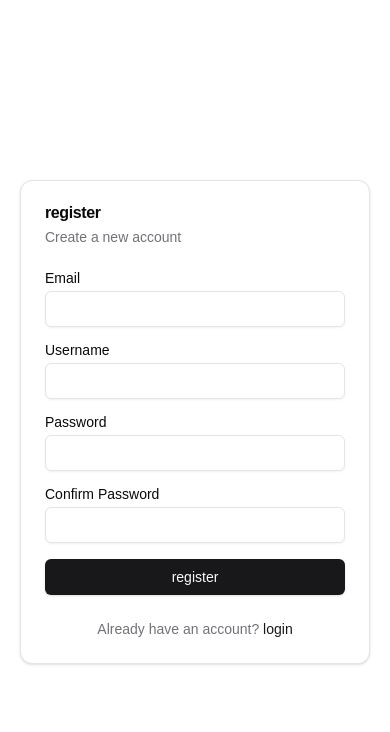
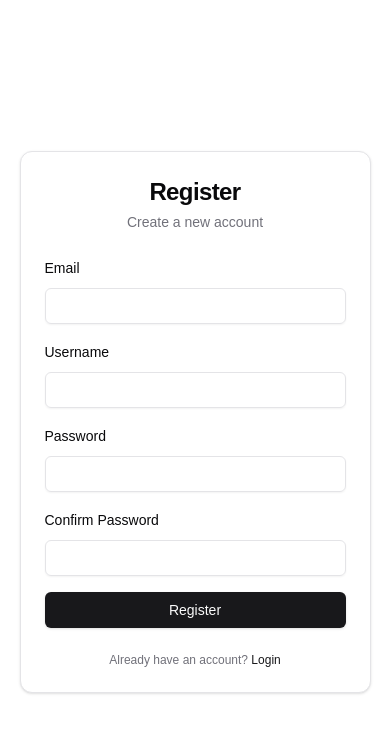
Before and after one commit to aryansrana/horus-ai-resume-project, a Next.js app in the folder frontend/: page /register in a window 390 px wide. Shown: the top 732 px of the page. Built offline with nearby package versions, Linux system fonts and the light colour scheme.

Commit message:
made login and register responsive

```diff
--- a/frontend/components/login.tsx
+++ b/frontend/components/login.tsx
@@ -9,11 +9,11 @@ import { Input } from "@/components/ui/input"
 import { Label } from "@/components/ui/label"
 import { Card, CardContent, CardHeader, CardTitle, CardDescription, CardFooter } from "@/components/ui/card"
 import { Alert, AlertDescription, AlertTitle } from "@/components/ui/alert"
-import {/* LoginProps, */LoginFormData } from "@/app/types/auth"
+import { LoginFormData } from "@/app/types/auth"
 import Cookies from 'js-cookie';
 import { jwtDecode } from 'jwt-decode';
 
-export function Login({}/*: LoginProps*/) {
+export function Login() {
   const [formData, setFormData] = useState<LoginFormData>({
     email: '',
     password: ''
@@ -38,8 +38,7 @@ export function Login({}/*: LoginProps*/) {
       })
       if (response.data.token) {
         const decodedToken: { exp: number } = jwtDecode(response.data.token);
-        const expirationDate = new Date(decodedToken.exp * 1000); // Convert exp (seconds) to milliseconds
-        // Set the cookie with the expiration date
+        const expirationDate = new Date(decodedToken.exp * 1000);
         Cookies.set('token', response.data.token, { expires: expirationDate });
 
         router.push('/dashboard')
@@ -55,40 +54,56 @@ export function Login({}/*: LoginProps*/) {
   }
 
   return (
-    <Card className="w-[350px]">
+    <div className="flex items-center justify-center min-h-screen p-4 bg-background">
+      <Card className="w-full max-w-[400px] sm:max-w-[350px]">
         <CardHeader>
-        <CardTitle>Login</CardTitle>
-        <CardDescription>Enter your credentials to access your account</CardDescription>
+          <CardTitle className="text-2xl font-bold text-center">Login</CardTitle>
+          <CardDescription className="text-center">Enter your credentials to access your account</CardDescription>
         </CardHeader>
         <CardContent>
-        <form onSubmit={handleSubmit}>
-          <div className="grid w-full items-center gap-4">
-            <div className="flex flex-col space-y-1.5">
+          <form onSubmit={handleSubmit} className="space-y-4">
+            <div className="space-y-2">
               <Label htmlFor="email">Email</Label>
-              <Input id="email" name="email" type="email" value={formData.email} onChange={handleChange} required />
+              <Input
+                id="email"
+                name="email"
+                type="email"
+                value={formData.email}
+                onChange={handleChange}
+                required
+                className="w-full"
+              />
             </div>
-            <div className="flex flex-col space-y-1.5">
+            <div className="space-y-2">
               <Label htmlFor="password">Password</Label>
-              <Input id="password" name="password" type="password" value={formData.password} onChange={handleChange} required />
-            </div>
+              <Input
+                id="password"
+                name="password"
+                type="password"
+                value={formData.password}
+                onChange={handleChange}
+                required
+                className="w-full"
+              />
             </div>
             {error && (
-            <Alert variant="destructive" className="mt-4">
+              <Alert variant="destructive">
                 <AlertTitle>Error</AlertTitle>
                 <AlertDescription>{error}</AlertDescription>
               </Alert>
             )}
-          <Button type="submit" className="w-full mt-4">Login</Button>
+            <Button type="submit" className="w-full">Login</Button>
           </form>
         </CardContent>
         <CardFooter className="flex justify-center">
           <p className="text-sm text-muted-foreground">
-        {'Don\'t have an account yet? '} {' '}
+            Don't have an account yet?{' '}
             <Link href="/register" className="text-primary hover:underline">
-            register
+              Register
             </Link>
           </p>
         </CardFooter>
       </Card>
+    </div>
   )
 }
--- a/frontend/components/register.tsx
+++ b/frontend/components/register.tsx
@@ -59,45 +59,74 @@ export function Register({}/*: RegisterProps*/) {
   }
 
   return (
-    <Card className="w-[350px]">
-      <CardHeader>
-        <CardTitle>register</CardTitle>
-        <CardDescription>Create a new account</CardDescription>
+    <Card className="w-full max-w-[90%] sm:max-w-md mx-auto">
+      <CardHeader className="space-y-1">
+        <CardTitle className="text-2xl sm:text-3xl md:text-4xl font-bold text-center">Register</CardTitle>
+        <CardDescription className="text-center text-sm sm:text-base">Create a new account</CardDescription>
       </CardHeader>
       <CardContent>
-        <form onSubmit={handleSubmit}>
-          <div className="grid w-full items-center gap-4">
-            <div className="flex flex-col space-y-1.5">
-              <Label htmlFor="email">Email</Label>
-              <Input id="email" name="email" type="email" value={formData.email} onChange={handleChange} required />
-            </div>
-            <div className="flex flex-col space-y-1.5">
-              <Label htmlFor="username">Username</Label>
-              <Input id="username" name="username" value={formData.username} onChange={handleChange} required />
-            </div>
-            <div className="flex flex-col space-y-1.5">
-              <Label htmlFor="password">Password</Label>
-              <Input id="password" name="password" type="password" value={formData.password} onChange={handleChange} required />
-            </div>
-            <div className="flex flex-col space-y-1.5">
-              <Label htmlFor="confirmPassword">Confirm Password</Label>
-              <Input id="confirmPassword" name="confirmPassword" type="password" value={confirmPassword} onChange={handleChange} required />
-            </div>
+        <form onSubmit={handleSubmit} className="space-y-4 sm:space-y-6">
+          <div className="space-y-2">
+            <Label htmlFor="email" className="text-sm sm:text-base">Email</Label>
+            <Input
+              id="email"
+              name="email"
+              type="email"
+              value={formData.email}
+              onChange={handleChange}
+              required
+              className="w-full px-3 py-2 text-sm sm:text-base"
+            />
+          </div>
+          <div className="space-y-2">
+            <Label htmlFor="username" className="text-sm sm:text-base">Username</Label>
+            <Input
+              id="username"
+              name="username"
+              value={formData.username}
+              onChange={handleChange}
+              required
+              className="w-full px-3 py-2 text-sm sm:text-base"
+            />
+          </div>
+          <div className="space-y-2">
+            <Label htmlFor="password" className="text-sm sm:text-base">Password</Label>
+            <Input
+              id="password"
+              name="password"
+              type="password"
+              value={formData.password}
+              onChange={handleChange}
+              required
+              className="w-full px-3 py-2 text-sm sm:text-base"
+            />
+          </div>
+          <div className="space-y-2">
+            <Label htmlFor="confirmPassword" className="text-sm sm:text-base">Confirm Password</Label>
+            <Input
+              id="confirmPassword"
+              name="confirmPassword"
+              type="password"
+              value={confirmPassword}
+              onChange={handleChange}
+              required
+              className="w-full px-3 py-2 text-sm sm:text-base"
+            />
           </div>
           {error && (
-            <Alert variant="destructive" className="mt-4">
+            <Alert variant="destructive">
               <AlertTitle>Error</AlertTitle>
               <AlertDescription>{error}</AlertDescription>
             </Alert>
           )}
-          <Button type="submit" className="w-full mt-4">register</Button>
+          <Button type="submit" className="w-full text-sm sm:text-base py-2 sm:py-3">Register</Button>
         </form>
       </CardContent>
       <CardFooter className="flex justify-center">
-        <p className="text-sm text-muted-foreground">
+        <p className="text-xs sm:text-sm text-muted-foreground">
           Already have an account? {' '}
           <Link href="/login" className="text-primary hover:underline">
-            login
+            Login
           </Link>
         </p>
       </CardFooter>
```
Lines whose indentation alone changed are shown as unchanged.
